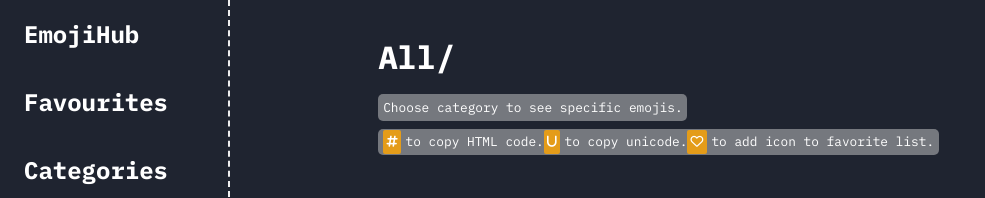
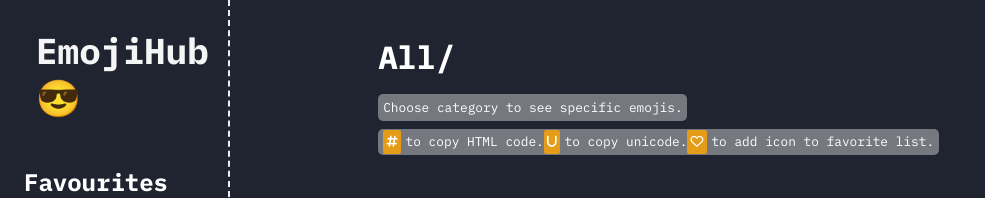
Before and after one commit to CA-G12/EmojisHub, a React (Create React App) app: page / in a window 1280 px wide. Shown: the top 198 px of the page, without its empty margins (0-985 px from the left). Built offline with nearby package versions, Linux system fonts and the light colour scheme; no server answers; the HTML template or start-up script is replaced by a standard one.

Commit message:
some edits on the logo Relates #19

```diff
--- a/src/App.css
+++ b/src/App.css
@@ -102,8 +102,10 @@
 .sidebar-item:hover {
   background-color: rgba(255, 255, 255, 0.1);
 }
-.sidebar-item .logo {
-  font-size: smaller;
+.logo {
+  font-family: 'IBM Plex Mono', monospace ;
+  font-size: 36px;
+ color: whitesmoke;
 }
 .sidebar-item .fav {
   font-size: smaller;
--- a/src/components/Sidebar/Sidebar.js
+++ b/src/components/Sidebar/Sidebar.js
@@ -6,7 +6,7 @@
 function Sidebar({ updateState }) {
   return (
     <div className="sidebar">
-      <h2 className="sidebar-item logo">EmojiHub</h2>
+      <h2 className="sidebar-item logo">EmojiHub &#128526;</h2>
       <h2
         aria-hidden="true"
         className="sidebar-item fav"
```
